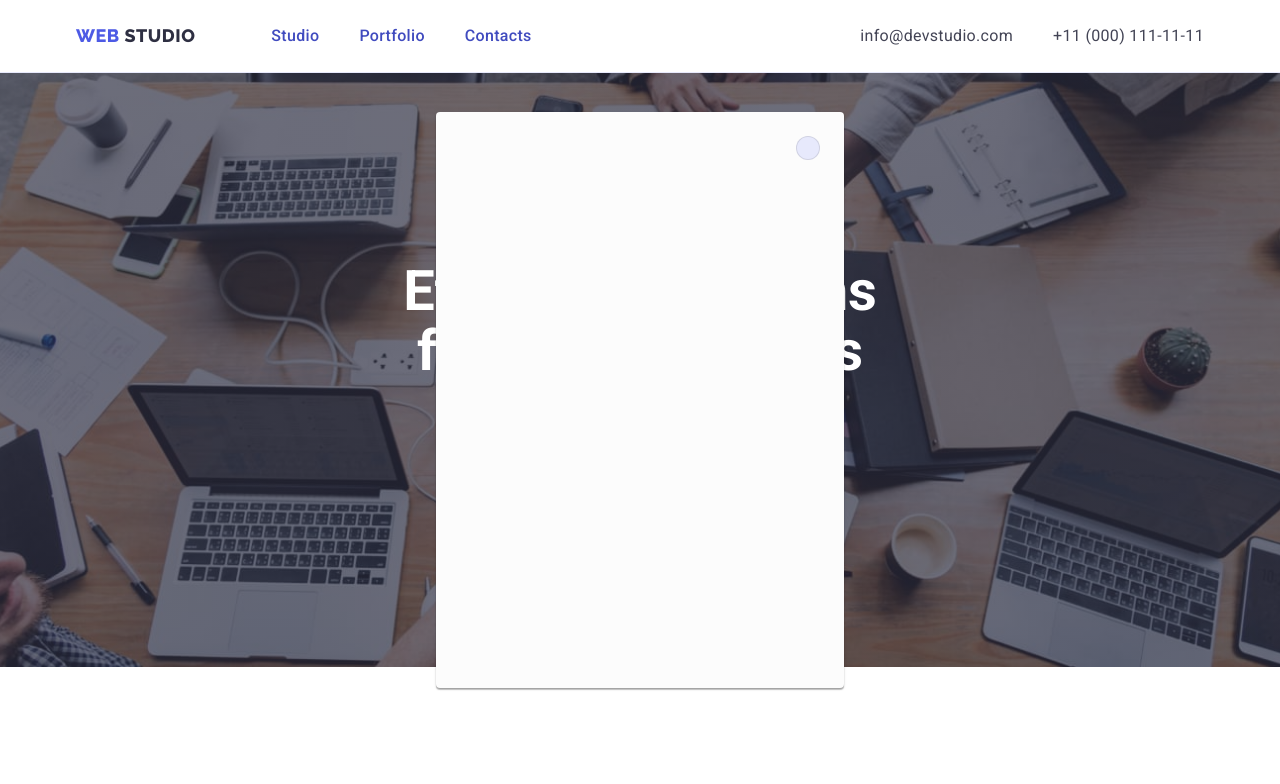
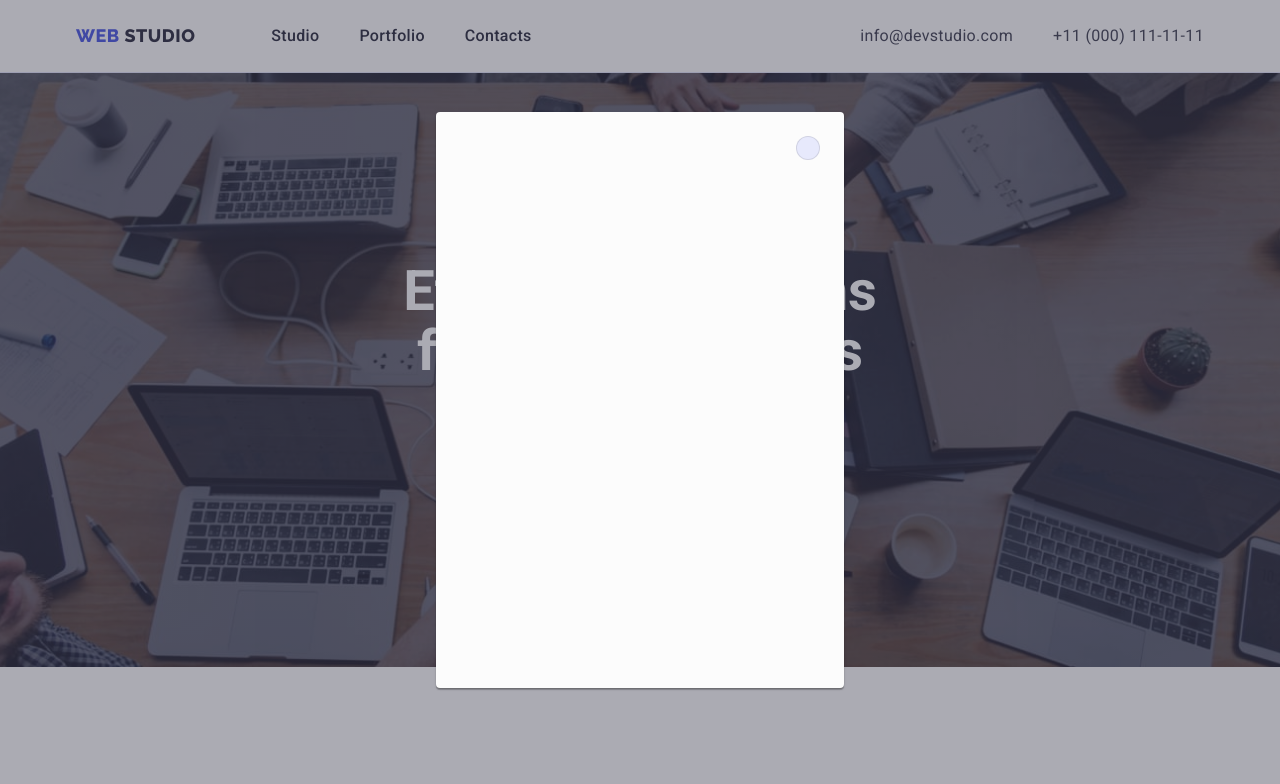
Before and after one commit to boikov9/goit-markup-hw-05, a plain HTML site: page index.html in a window 1280 px wide. Both pictures are taken after a click on the button "Order Service". Shown: the top 784 px of the page. Drawn offline with nearby package versions, Linux system fonts and the light colour scheme.

Commit message:
5 section fixed

```diff
--- a/css/styles.css
+++ b/css/styles.css
@@ -139,7 +139,7 @@ img {
     font-size: 16px;
     line-height: 1.5;
     letter-spacing: 0.02em;
-    color: #404bbf;
+    color: #2E2F42;
     /*position: relative;*/
     padding-top: 24px;
     padding-bottom: 24px;
@@ -159,7 +159,7 @@ img {
     background-color: #404bbf;
     visibility: hidden;
     transform: scaleX(0);
-    transition: all 0.3s ease-in-out;
+    /* transition: all 0.3s ease-in-out; */
 }
 
 .menu_link:after {
@@ -559,7 +559,7 @@ margin-bottom: 72px;
     align-items: center;
     justify-content: center;
     color: #8e8f99;
-    border: 1px solid #8e8f99
+    border: 1px solid #8e8f99;
     transition: border-color 250ms cubic-bezier(0.4, 0, 0.2, 1), color 250ms cubic-bezier(0.4, 0, 0.2, 1);
 }
 
@@ -796,7 +796,7 @@ border: 1px solid #e7e9fc;
 
 .card {
     width: calc((100% - 48px) / 3);
-    transition: box-shadow 250ms cubic-bezier(0.4, 0, 0.2, 1);
+    /* transition: box-shadow 250ms cubic-bezier(0.4, 0, 0.2, 1);  */
 }
 
 
@@ -836,6 +836,18 @@ border: 1px solid #e7e9fc;
 }
 
 .wrapper_overlay:focus .overlay {
+    transform: translateY(0%);
+    transition-duration: 250ms;
+    cubic-bezier(0.4, 0, 0.2, 1);
+}
+
+.card_caption_portfolio:hover .overlay{
+    transform: translateY(0%);
+    transition-duration: 250ms;
+    cubic-bezier(0.4, 0, 0.2, 1);
+}
+
+.card_caption_portfolio:focus .overlay{
     transform: translateY(0%);
     transition-duration: 250ms;
     cubic-bezier(0.4, 0, 0.2, 1);
--- a/index.html
+++ b/index.html
@@ -445,7 +445,15 @@
 
 </footer>
 
- <div class="backdrop is-hidden" data-modal>
+ <div class="backdrop is-hidden" data-modal style="
+ position:fixed;
+ width: 100%;
+ height: 100%;
+ background-color: beige;
+ top: 0;
+ left: 0;
+ background-color: rgba(46, 47, 66, 0.4);
+    transition: opacity 250ms cubic-bezier(0.4, 0, 0.2, 1), visibility 250ms cubic-bezier(0.4, 0, 0.2, 1);">
     <div class="modal">
         <button type="button" class="modal-close-btn" data-modal-close>
             <svg class="modal-close-icon" width="24" height="24">
```
